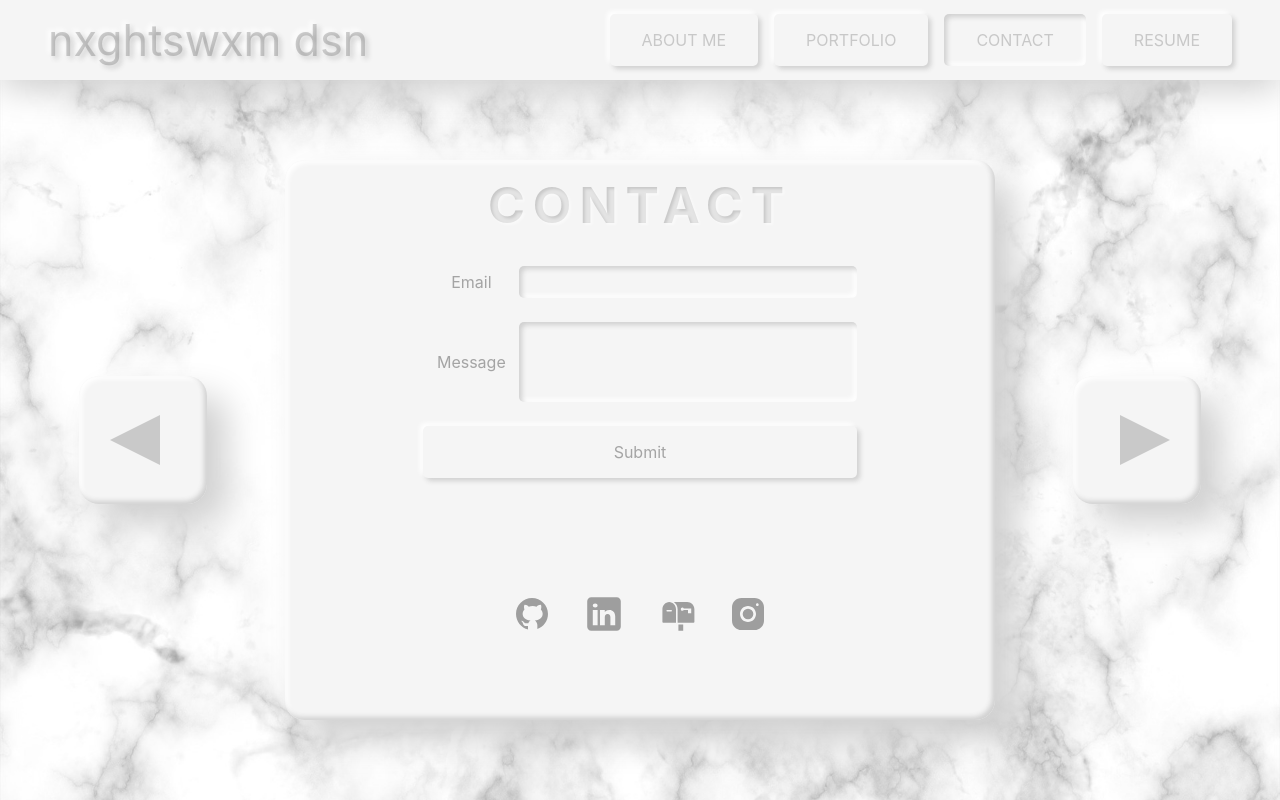
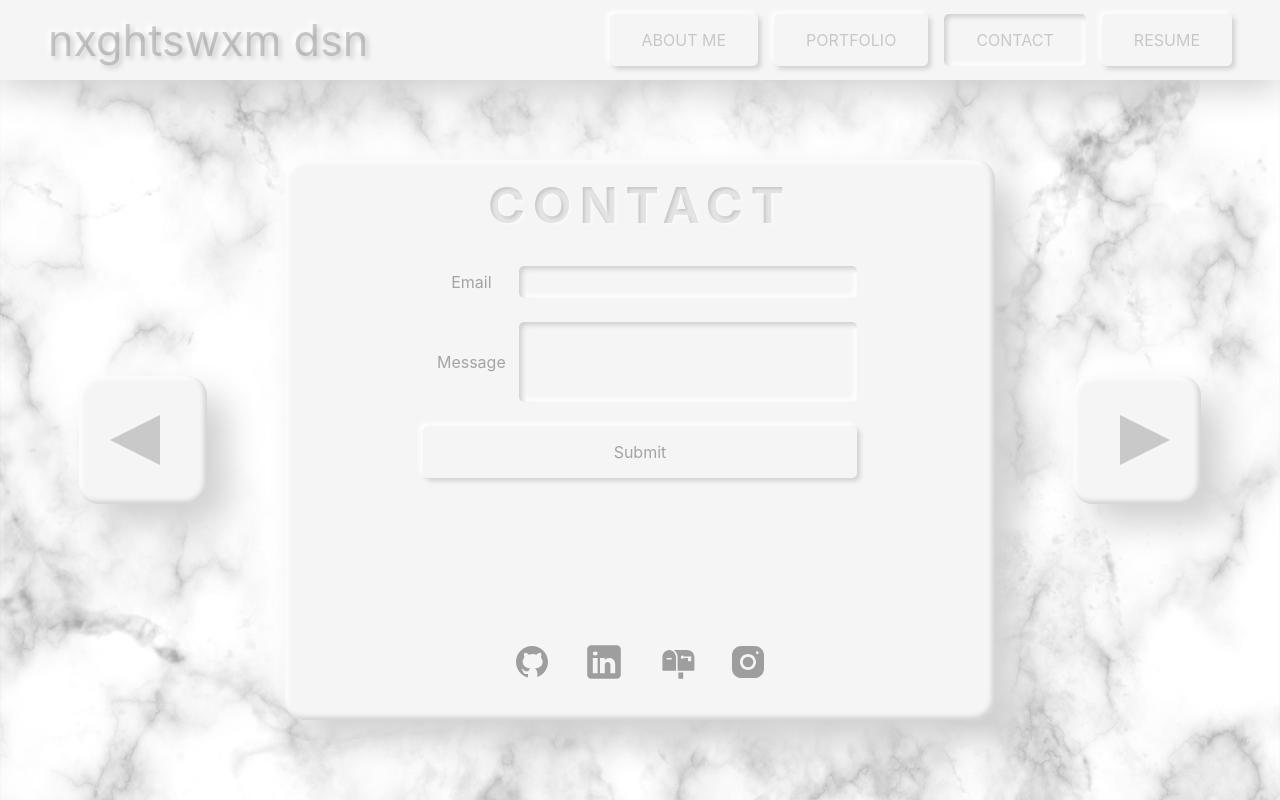
Before and after one commit to stevedusome/react-portfolio, a React (Create React App) app: page / in a window 1280 px wide. Both pictures are taken after a click on the element "CONTACT". Built offline with nearby package versions, Linux system fonts and the light colour scheme.

Commit message:
update to anticipate deploy difference

```diff
--- a/src/App.css
+++ b/src/App.css
@@ -358,7 +358,7 @@ inset -3px -3px 5px #ffffff;
 
 .contact-form {
   min-width: 70%;
-  min-height: 35vh;
+  min-height: 45vh;
   display: flex;
   flex-direction: column;
   gap: 1.5em;
```
